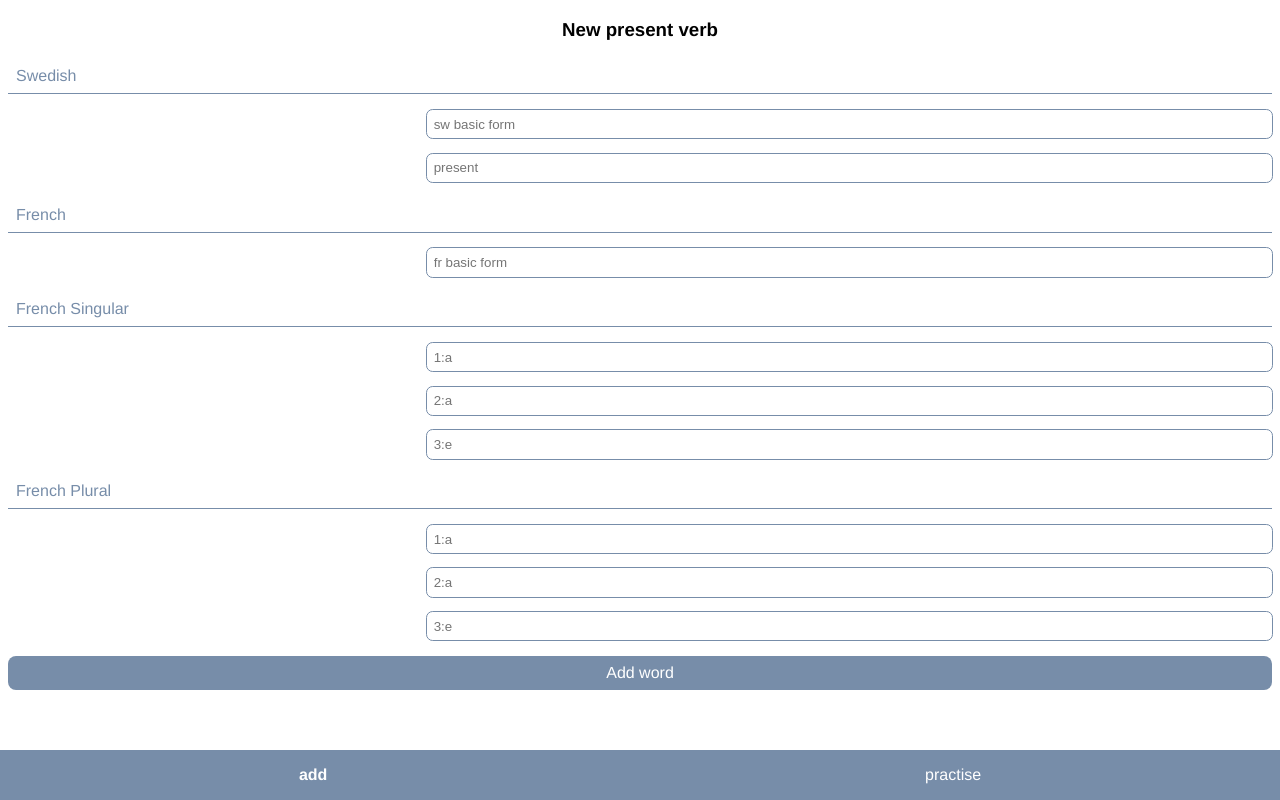
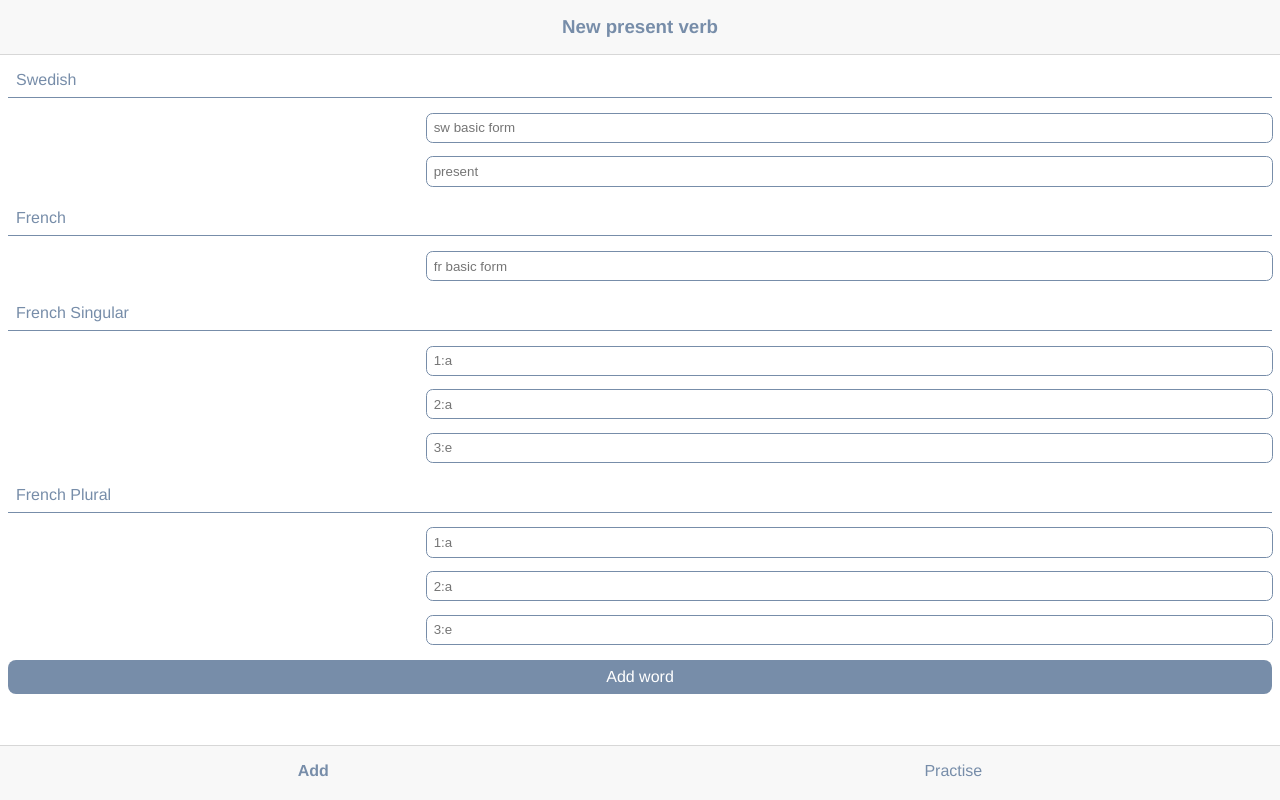
Before and after one commit to LovreB/french-buddy, a Vue app: page /add in a window 1280 px wide. Built offline with nearby package versions, Linux system fonts and the light colour scheme.

Commit message:
added nav and tabbar styled

```diff
--- a/src/App.vue
+++ b/src/App.vue
@@ -12,14 +12,14 @@
 import TabBar from "@/components/TabBar";
 export default {
   name: 'App',
-  components: {TabBar},
+  components: { TabBar},
   data() {
     return {
       tabs: [{
-        title: 'add',
+        title: 'Add',
         route: '/add',
       }, {
-        title: 'practise',
+        title: 'Practise',
         route: '/practise',
       }
 
@@ -41,12 +41,16 @@ export default {
 .app {
   display: flex;
   flex-direction: column;
-  height: 100vh;
+  height: 100%;
   &__tab-bar {
-    flex-grow: 0;
+    position: absolute;
+    bottom: 0;
+    width: 100%;
+    height: $height-tabbar;
   }
   &__router-view {
-    flex-grow: 1;
+    height: calc(100vh - #{$height-tabbar});
+    overflow: scroll;
   }
 }
 </style>
--- /dev/null
+++ b/src/components/AppNavBar.vue
@@ -0,0 +1,33 @@
+<template>
+  <div class="app-navbar">
+    <h3 class="app-navbar__title">{{title}}</h3>
+  </div>
+</template>
+
+<script>
+
+export default {
+  name: "AppNavBar",
+  props: {
+    title: {
+      type: String,
+      required: true
+    }
+  }
+}
+</script>
+
+<style scoped lang="scss" >
+@import ".././styles/variables.scss";
+
+.app-navbar {
+  background-color: $color-grey-light;
+  border-bottom: 1px solid $color-grey;
+  padding: 1em;
+
+  &__title {
+    color: $color-primary;
+    margin: 0;
+  }
+}
+</style>
--- a/src/components/TabBar.vue
+++ b/src/components/TabBar.vue
@@ -30,8 +30,10 @@ export default {
 @import ".././styles/variables.scss";
 
 .tab-bar {
-  background-color: $color-primary;
+  background-color: $color-grey-light;
   display: flex;
   justify-content: space-around;
+  border-top: 1px solid $color-grey;
+  height: $height-tabbar;
 }
 </style>
--- a/src/components/TabBarTab.vue
+++ b/src/components/TabBarTab.vue
@@ -36,6 +36,7 @@ export default {
 </script>
 
 <style scoped lang="scss" >
+@import ".././styles/variables.scss";
 .tab-bar-tab {
   display: flex;
   &--active {
@@ -45,11 +46,8 @@ export default {
 
   }
   &__title {
-    color: white;
+    color: $color-primary;
     text-decoration: none;
-    :hover {
-      opacity: 0.5;
-    }
   }
 
 
--- a/src/components/WordList.vue
+++ b/src/components/WordList.vue
@@ -26,10 +26,11 @@ export default {
 </script>
 
 <style lang="scss" scoped>
+@import ".././styles/variables.scss";
 
 .word-list {
   &__last-row {
-    border-bottom: 1px solid lightgrey;
+    border-bottom: 1px solid $color-grey;
   }
 }
 </style>
--- a/src/components/WordListRow.vue
+++ b/src/components/WordListRow.vue
@@ -36,12 +36,13 @@ export default {
 </script>
 
 <style lang="scss" scoped>
+@import ".././styles/variables.scss";
 
 .word-list-row{
   display: flex;
   justify-content: space-between;
   padding: 0 1em;
-  border-top: 1px solid lightgrey;
+  border-top: 1px solid $color-grey;
 
   &__primary-word {
     border-bottom: none !important;
--- a/src/styles/variables.scss
+++ b/src/styles/variables.scss
@@ -1,6 +1,12 @@
 $color-primary: #778da9;
+$color-grey-light: #F8F8F8;
+$color-grey: #D7D7D7;
 $color-error: red;
 
 // Nice colors: 778da9, E45B4D, c38d94
 
 $border-radius: 0.5em;
+
+
+$height-tabbar: 54px;
+$height-navbar: 54px;
--- a/src/views/AddWordView.vue
+++ b/src/views/AddWordView.vue
@@ -1,6 +1,6 @@
 <template>
-  <div class="hello">
-    <h3>New present verb</h3>
+  <div class="add-word-view">
+    <AppNavBar title="New present verb"/>
     <SectionTitle title="Swedish"/>
     <div class="input-container">
       <input v-model="swedish" class="input-container__input" placeholder="sw basic form">
@@ -30,10 +30,11 @@
 import {postVerbPresent} from "@/utils/api";
 import SectionTitle from "@/components/SectionTitle";
 import AppButton from "@/components/AppButton";
+import AppNavBar from "@/components/AppNavBar";
 
 export default {
   name: 'AddWordView',
-  components: {AppButton, SectionTitle},
+  components: {AppButton, AppNavBar, SectionTitle},
   props: {
     msg: String
   },
--- a/src/views/PractiseView.vue
+++ b/src/views/PractiseView.vue
@@ -1,6 +1,6 @@
 <template>
   <div class="practise">
-    <h2>Practise</h2>
+    <AppNavBar title="Practise Verb"/>
     <WordList v-if="this.verbs && !isPractiseMode"
       :words="this.verbs"
       @toggle-word="toggleVerb"
@@ -20,10 +20,12 @@ import {verbToSimple} from "@/utils/wordConverter";
 import WordList from "@/components/WordList";
 import PractiseSimpleView from "@/views/PractiseSimpleView";
 import AppButton from "@/components/AppButton";
+import AppNavBar from "@/components/AppNavBar";
 
 export default {
   name: "PractiseView",
   components: {
+    AppNavBar,
     AppButton,
     PractiseSimpleView,
     WordList,
```
